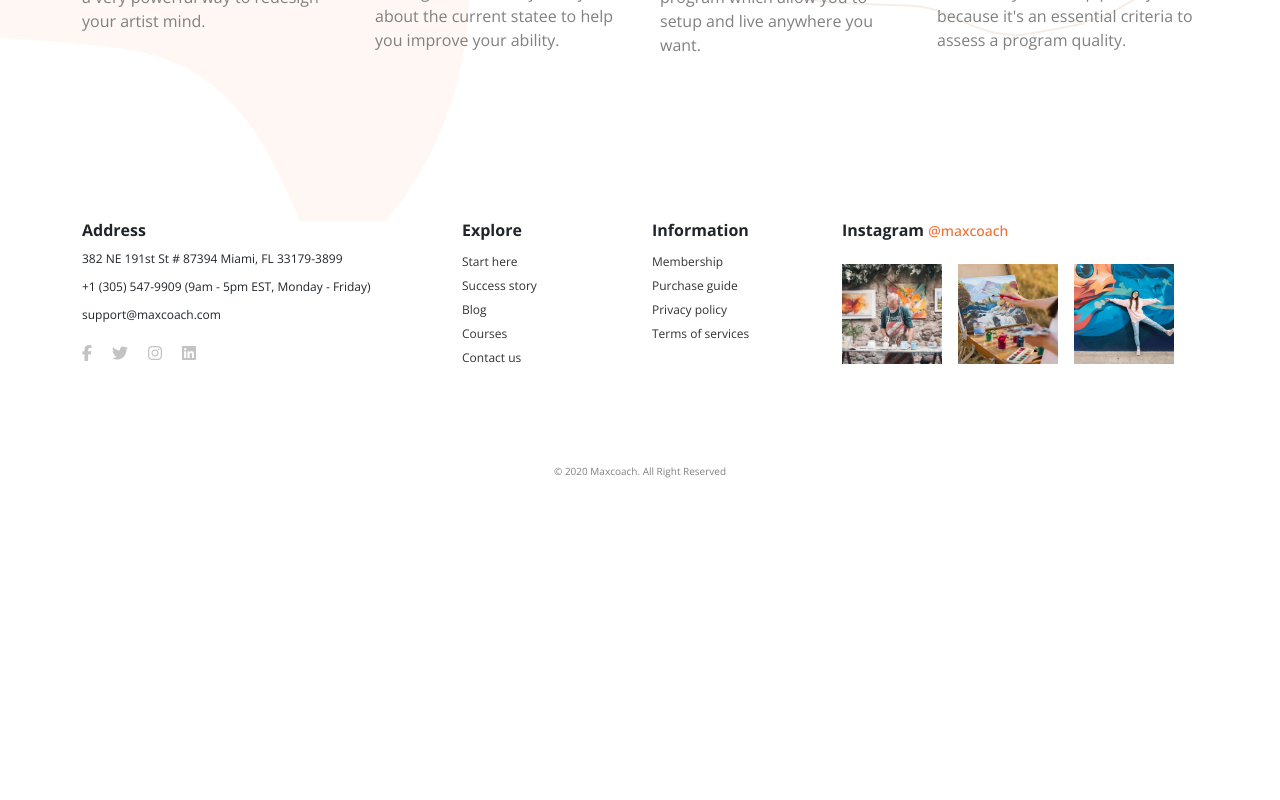
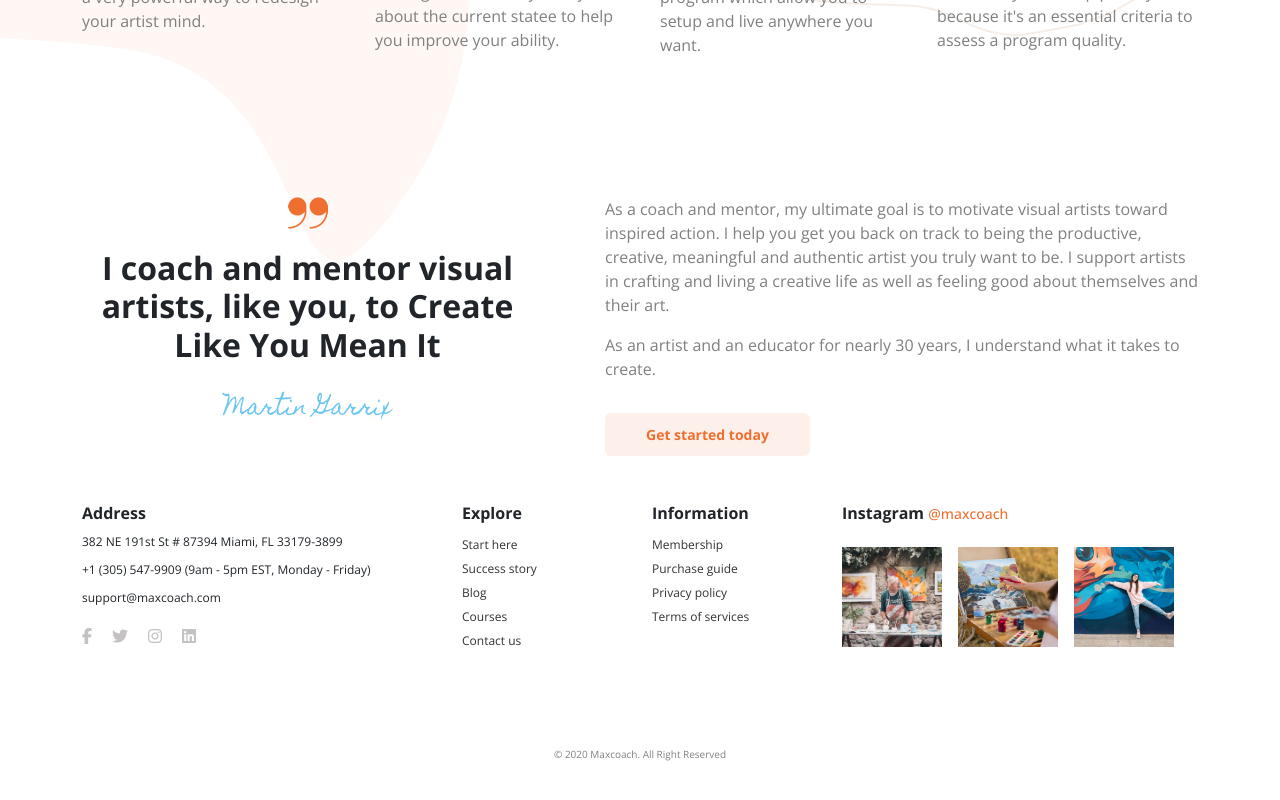
Before and after one commit to Corfaya/proj-html-vuejs, a Vue app: page / in a window 1280 px wide. Shown: the part 1241-2041 px from the top of the page. Before the commit the page ends 1816 px from the top, so only its background shows below. Built offline with nearby package versions, Linux system fonts and the light colour scheme; a web font is replaced by a local one.

Commit message:
[UPD] Biography component added

```diff
--- a/src/components/Main.vue
+++ b/src/components/Main.vue
@@ -1,10 +1,12 @@
 <script>
 import Hero from './partials/Hero.vue';
 import ArtistCoaching from './partials/ArtistCoaching.vue';
+import Biography from './partials/Biography.vue';
 export default {
     components: {
         Hero,
-        ArtistCoaching
+        ArtistCoaching,
+        Biography
     }
 }
 </script>
@@ -16,7 +18,7 @@
         <!-- First section -->
         <ArtistCoaching />
         <!-- Second Section -->
-
+        <Biography />
         <!-- Video Section -->
 
         <!-- Carousel -->
--- /dev/null
+++ b/src/components/partials/Biography.vue
@@ -0,0 +1,61 @@
+<script>
+export default {
+
+}
+</script>
+<template>
+    <div class="bg-transparent mt-4">
+        <div class="container">
+            <div class="row">
+                <div class="col-5">
+                    <div class="d-flex flex-column align-items-center">
+                        <div class="quot-box">
+                            <img src="../../assets/img/artist-quote-icon.png" alt="Quotation">
+                        </div>
+                        <h2 class="text-center fw-bold">I coach and mentor visual artists, like you, to Create Like You
+                            Mean It</h2>
+                        <h2 class="m-0 fs-22 font-art pt-4">Martin Garrix</h2>
+                    </div>
+                </div>
+                <div class="col-7">
+                    <div class="ms-5">
+                        <p>As a coach and mentor, my ultimate goal is to motivate visual artists toward inspired action. I help you get you back on track to being the productive, creative, meaningful and authentic artist you truly want to be. I support artists in crafting and living a creative life as well as feeling good about themselves and their art.</p>
+                        <p>As an artist and an educator for nearly 30 years, I understand what it takes to create.</p>
+                        <button type="button" class="btn fw-bold fs-14 mt-3">Get started today</button>
+                    </div>
+                </div>
+            </div>
+        </div>
+    </div>
+</template>
+<style lang="scss" scoped>
+@use "../../style/partials/vars" as *;
+@use "../../style/partials/utilities" as *;
+
+
+.quot-box {
+    padding-bottom: 20px;
+}
+
+.font-art {
+    font-family: $artistic_font;
+    color: $sky;
+}
+
+.col-7 {
+    p {
+        color: grey;
+    }
+
+    button {
+        color: $orange_main;
+        background-color: $orange_transp;
+        padding: 10px 40px;
+        &:hover {
+          background-color: $sky_transp;
+          color: $black;
+        }
+      }
+
+}
+</style>
--- a/src/style/partials/_vars.scss
+++ b/src/style/partials/_vars.scss
@@ -1,9 +1,11 @@
 $orange_main: #EF6F31;
+$orange_transp: #FDF0EA;
 $blue_main: #1972F5;
 $grey: #F5F5F5;
 $black: #333333;
 $white: #FFFFFF;
 $sky: #6AC5F1;
+$sky_transp: #d7eff1;
 $hero: #FBF9F6;
 
 //$artistic_font: "Allura", cursive;
```
